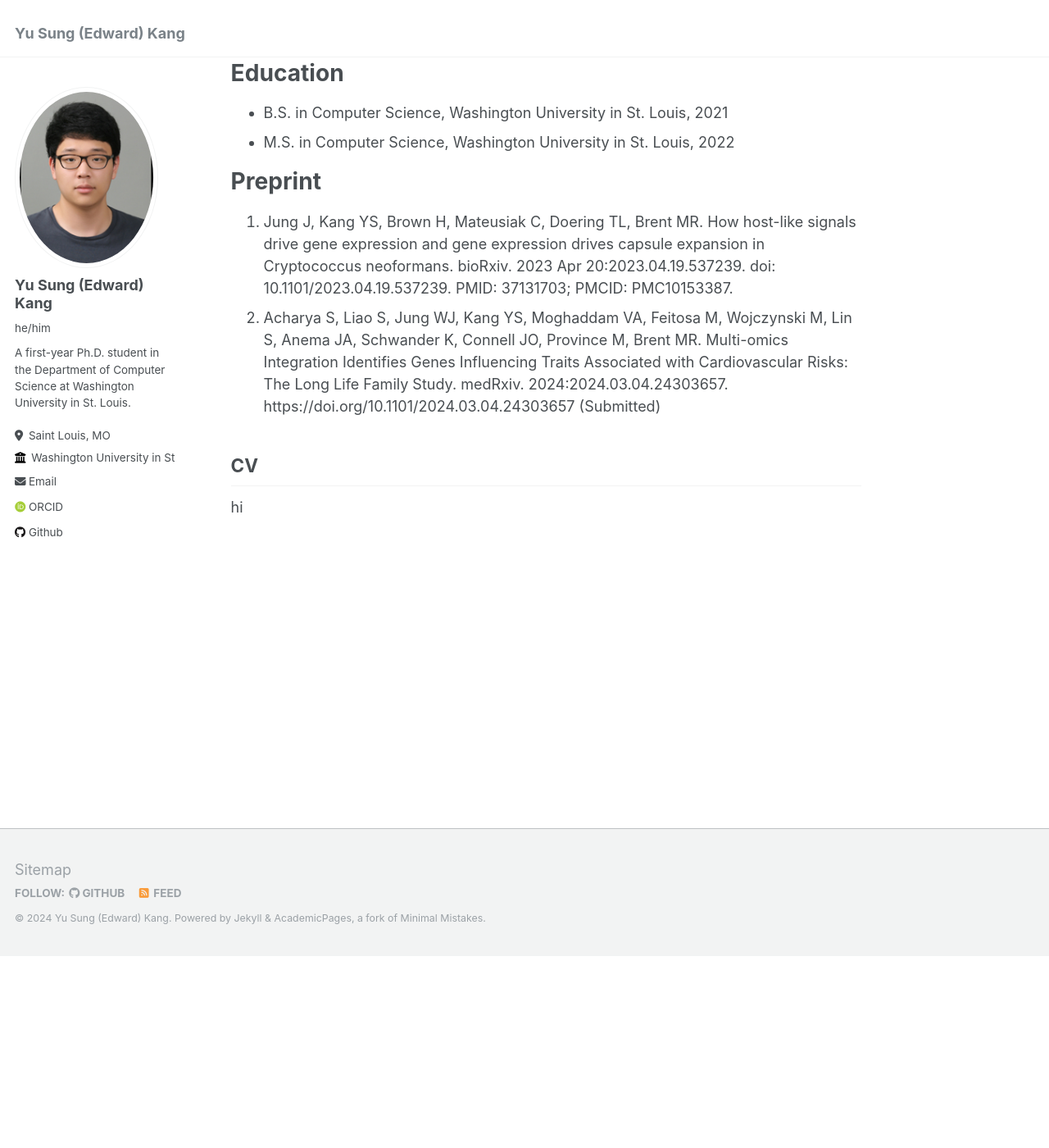
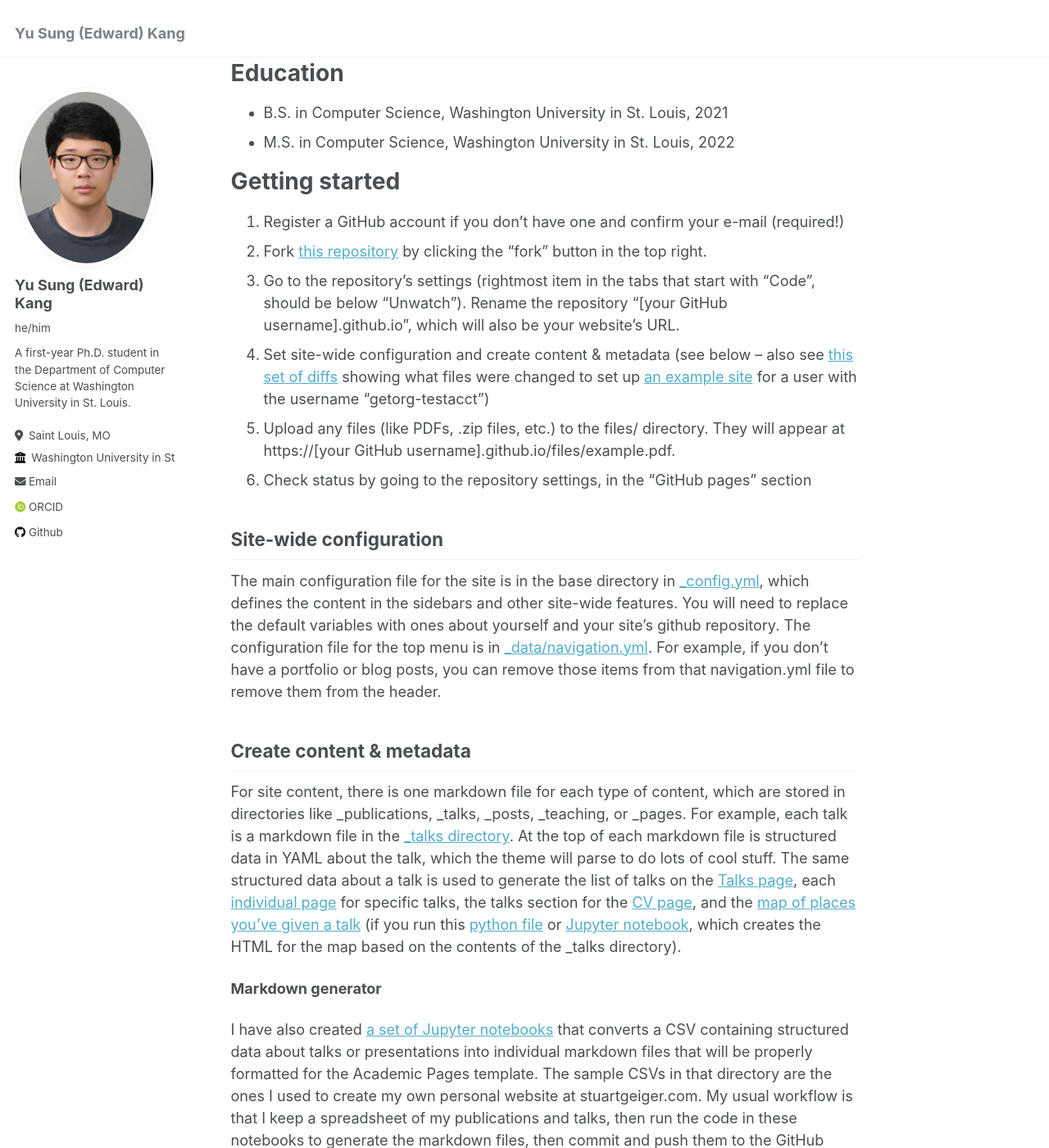
Before and after one commit to edwardkang0925/edwardkang0925.github.io, a Jekyll site: the page built from _pages/about.md, in a window 1280 px wide and 1400 px high, scrolled down 234 px. Shown: the whole window at 82% size. Built offline with Jekyll 4.4.1, drawn with Linux system fonts in a browser that asks for light colours; some web fonts are replaced; some of the changed text lies outside the part shown.

Commit message:
about me page???

```diff
--- a/_pages/about.md
+++ b/_pages/about.md
@@ -14,11 +14,35 @@ Education
 - B.S. in Computer Science, Washington University in St. Louis, 2021
 - M.S. in Computer Science, Washington University in St. Louis, 2022
 
-Preprint
+Getting started
 ======
-1. Jung J, Kang YS, Brown H, Mateusiak C, Doering TL, Brent MR. How host-like signals drive gene expression and gene expression drives capsule expansion in Cryptococcus neoformans. bioRxiv. 2023 Apr 20:2023.04.19.537239. doi: 10.1101/2023.04.19.537239. PMID: 37131703; PMCID: PMC10153387.
-2. Acharya S, Liao S, Jung WJ, Kang YS, Moghaddam VA, Feitosa M, Wojczynski M, Lin S, Anema JA, Schwander K, Connell JO, Province M, Brent MR. Multi-omics Integration Identifies Genes Influencing Traits Associated with Cardiovascular Risks: The Long Life Family Study. medRxiv. 2024:2024.03.04.24303657. https://doi.org/10.1101/2024.03.04.24303657 (Submitted)
+1. Register a GitHub account if you don't have one and confirm your e-mail (required!)
+1. Fork [this repository](https://github.com/academicpages/academicpages.github.io) by clicking the "fork" button in the top right.
+1. Go to the repository's settings (rightmost item in the tabs that start with "Code", should be below "Unwatch"). Rename the repository "[your GitHub username].github.io", which will also be your website's URL.
+1. Set site-wide configuration and create content & metadata (see below -- also see [this set of diffs](http://archive.is/3TPas) showing what files were changed to set up [an example site](https://getorg-testacct.github.io) for a user with the username "getorg-testacct")
+1. Upload any files (like PDFs, .zip files, etc.) to the files/ directory. They will appear at https://[your GitHub username].github.io/files/example.pdf.
+1. Check status by going to the repository settings, in the "GitHub pages" section
 
-CV
+Site-wide configuration
 ------
-hi
+The main configuration file for the site is in the base directory in [_config.yml](https://github.com/academicpages/academicpages.github.io/blob/master/_config.yml), which defines the content in the sidebars and other site-wide features. You will need to replace the default variables with ones about yourself and your site's github repository. The configuration file for the top menu is in [_data/navigation.yml](https://github.com/academicpages/academicpages.github.io/blob/master/_data/navigation.yml). For example, if you don't have a portfolio or blog posts, you can remove those items from that navigation.yml file to remove them from the header.
+
+Create content & metadata
+------
+For site content, there is one markdown file for each type of content, which are stored in directories like _publications, _talks, _posts, _teaching, or _pages. For example, each talk is a markdown file in the [_talks directory](https://github.com/academicpages/academicpages.github.io/tree/master/_talks). At the top of each markdown file is structured data in YAML about the talk, which the theme will parse to do lots of cool stuff. The same structured data about a talk is used to generate the list of talks on the [Talks page](https://academicpages.github.io/talks), each [individual page](https://academicpages.github.io/talks/2012-03-01-talk-1) for specific talks, the talks section for the [CV page](https://academicpages.github.io/cv), and the [map of places you've given a talk](https://academicpages.github.io/talkmap.html) (if you run this [python file](https://github.com/academicpages/academicpages.github.io/blob/master/talkmap.py) or [Jupyter notebook](https://github.com/academicpages/academicpages.github.io/blob/master/talkmap.ipynb), which creates the HTML for the map based on the contents of the _talks directory).
+
+**Markdown generator**
+
+I have also created [a set of Jupyter notebooks](https://github.com/academicpages/academicpages.github.io/tree/master/markdown_generator
+) that converts a CSV containing structured data about talks or presentations into individual markdown files that will be properly formatted for the Academic Pages template. The sample CSVs in that directory are the ones I used to create my own personal website at stuartgeiger.com. My usual workflow is that I keep a spreadsheet of my publications and talks, then run the code in these notebooks to generate the markdown files, then commit and push them to the GitHub repository.
+
+How to edit your site's GitHub repository
+------
+Many people use a git client to create files on their local computer and then push them to GitHub's servers. If you are not familiar with git, you can directly edit these configuration and markdown files directly in the github.com interface. Navigate to a file (like [this one](https://github.com/academicpages/academicpages.github.io/blob/master/_talks/2012-03-01-talk-1.md) and click the pencil icon in the top right of the content preview (to the right of the "Raw | Blame | History" buttons). You can delete a file by clicking the trashcan icon to the right of the pencil icon. You can also create new files or upload files by navigating to a directory and clicking the "Create new file" or "Upload files" buttons.
+
+Example: editing a markdown file for a talk
+![Editing a markdown file for a talk](/images/editing-talk.png)
+
+For more info
+------
+More info about configuring Academic Pages can be found in [the guide](https://academicpages.github.io/markdown/). The [guides for the Minimal Mistakes theme](https://mmistakes.github.io/minimal-mistakes/docs/configuration/) (which this theme was forked from) might also be helpful.
```
